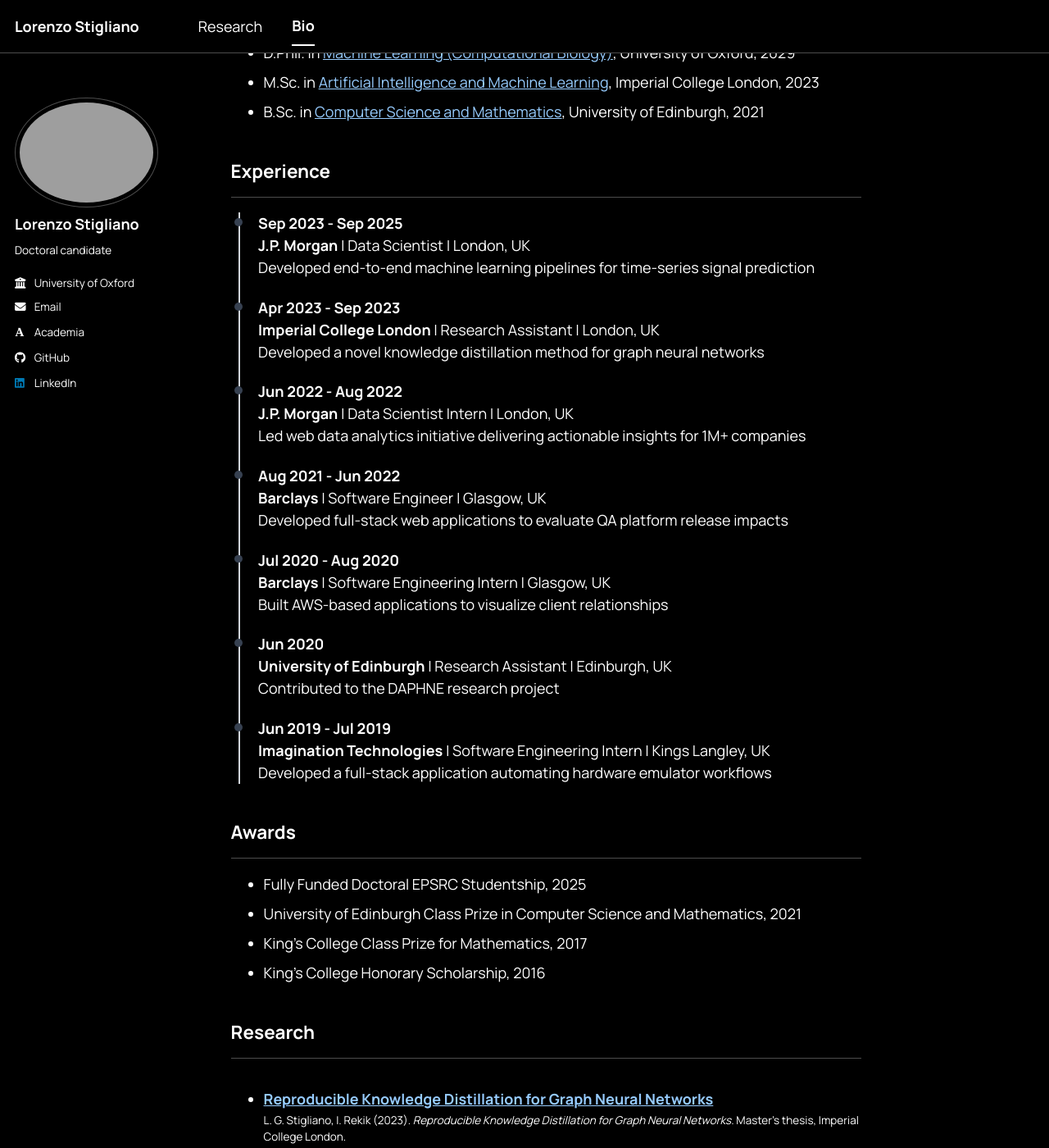
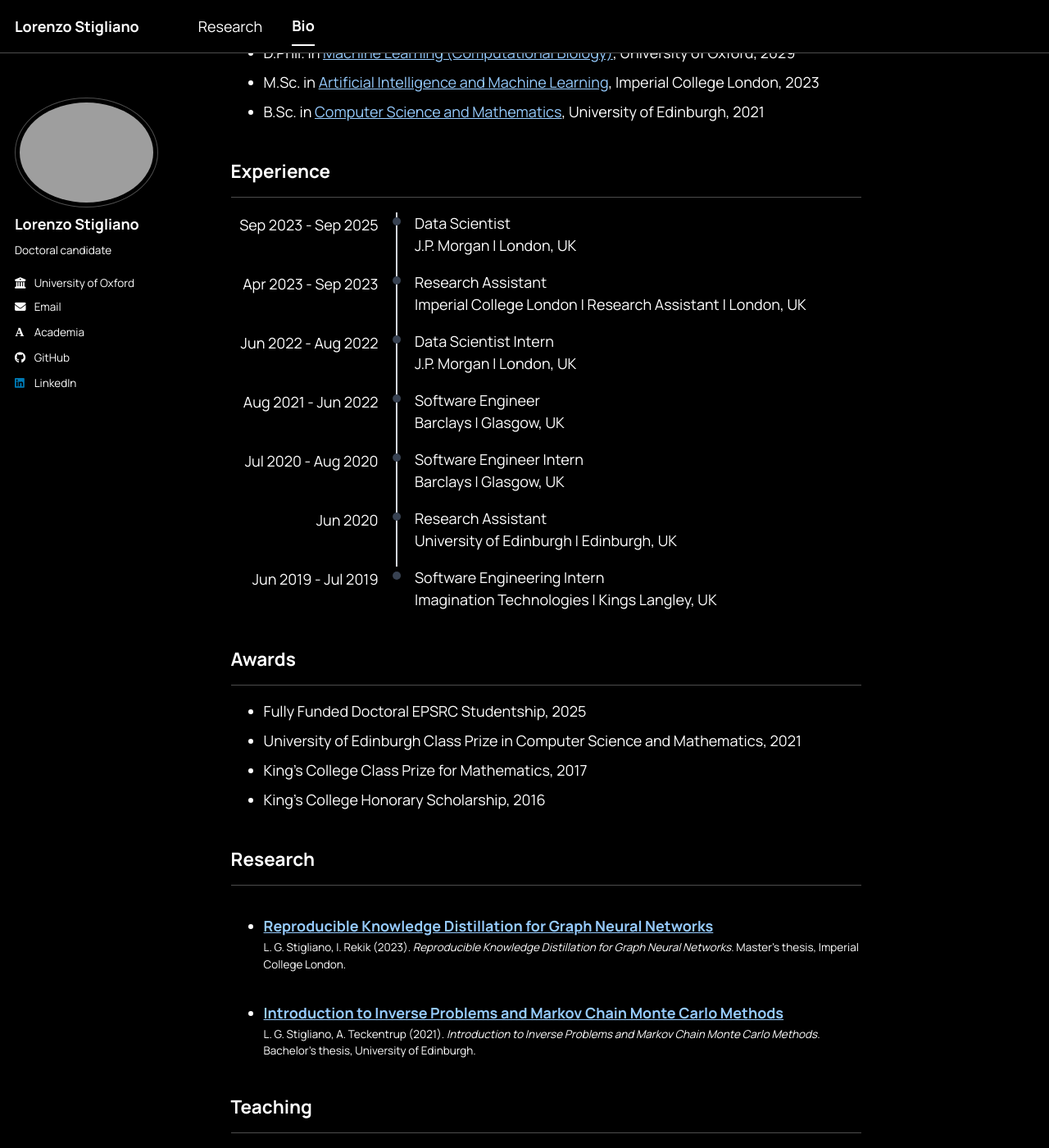
Before and after one commit to LorenzoStigliano/lorenzostigliano.github.io, a Jekyll site: the page built from _pages/cv.md, in a window 1280 px wide and 1400 px high, scrolled down 542 px. Shown: the whole window at 82% size. Built offline with Jekyll 4.4.1, drawn with Linux system fonts in a browser that asks for light colours; some web fonts are replaced; a script bundle is joined from its source files by our own code; library files that are not in the unit come from our copies.

Commit message:
formatting timeline

```diff
--- a/_pages/cv.md
+++ b/_pages/cv.md
@@ -27,54 +27,88 @@ I also keep a CV of [failures](https://lorenzostigliano.github.io/files/cv/Loren
 
 ## Experience
 ---
-<div style="border-left: 2px solid #d1d5db; margin-left: 0.5rem; padding-left: 1.25rem;">
-  <div style="position: relative; margin-bottom: 1.2rem;">
-    <span style="position: absolute; left: -1.62rem; top: 0.38rem; width: 0.55rem; height: 0.55rem; border-radius: 999px; background: #374151;"></span>
-    <div><strong>Sep 2023 - Sep 2025</strong></div>
-    <div><strong>J.P. Morgan</strong> | Data Scientist | London, UK</div>
-    <div>Developed end-to-end machine learning pipelines for time-series signal prediction</div>
+<div>
+  <div style="display:grid; grid-template-columns: 180px 30px 1fr; column-gap: 0.4rem; margin-bottom: 1rem;">
+    <div style="text-align:right; padding-top:0.1rem;">Sep 2023 - Sep 2025</div>
+    <div style="position:relative;">
+      <span style="position:absolute; left:50%; top:0; bottom:-1rem; width:2px; background:#d1d5db; transform:translateX(-50%);"></span>
+      <span style="position:absolute; left:50%; top:0.3rem; width:0.55rem; height:0.55rem; border-radius:999px; background:#374151; transform:translateX(-50%);"></span>
+    </div>
+    <div>
+      <div>Data Scientist</div>
+      <div>J.P. Morgan | London, UK</div>
+    </div>
   </div>
 
-  <div style="position: relative; margin-bottom: 1.2rem;">
-    <span style="position: absolute; left: -1.62rem; top: 0.38rem; width: 0.55rem; height: 0.55rem; border-radius: 999px; background: #374151;"></span>
-    <div><strong>Apr 2023 - Sep 2023</strong></div>
-    <div><strong>Imperial College London</strong> | Research Assistant | London, UK</div>
-    <div>Developed a novel knowledge distillation method for graph neural networks</div>
+  <div style="display:grid; grid-template-columns: 180px 30px 1fr; column-gap: 0.4rem; margin-bottom: 1rem;">
+    <div style="text-align:right; padding-top:0.1rem;">Apr 2023 - Sep 2023</div>
+    <div style="position:relative;">
+      <span style="position:absolute; left:50%; top:0; bottom:-1rem; width:2px; background:#d1d5db; transform:translateX(-50%);"></span>
+      <span style="position:absolute; left:50%; top:0.3rem; width:0.55rem; height:0.55rem; border-radius:999px; background:#374151; transform:translateX(-50%);"></span>
+    </div>
+    <div>
+      <div>Research Assistant</div>
+      <div>Imperial College London | Research Assistant | London, UK</div>
+    </div>
   </div>
 
-  <div style="position: relative; margin-bottom: 1.2rem;">
-    <span style="position: absolute; left: -1.62rem; top: 0.38rem; width: 0.55rem; height: 0.55rem; border-radius: 999px; background: #374151;"></span>
-    <div><strong>Jun 2022 - Aug 2022</strong></div>
-    <div><strong>J.P. Morgan</strong> | Data Scientist Intern | London, UK</div>
-    <div>Led web data analytics initiative delivering actionable insights for 1M+ companies</div>
+  <div style="display:grid; grid-template-columns: 180px 30px 1fr; column-gap: 0.4rem; margin-bottom: 1rem;">
+    <div style="text-align:right; padding-top:0.1rem;">Jun 2022 - Aug 2022</div>
+    <div style="position:relative;">
+      <span style="position:absolute; left:50%; top:0; bottom:-1rem; width:2px; background:#d1d5db; transform:translateX(-50%);"></span>
+      <span style="position:absolute; left:50%; top:0.3rem; width:0.55rem; height:0.55rem; border-radius:999px; background:#374151; transform:translateX(-50%);"></span>
+    </div>
+    <div>
+      <div>Data Scientist Intern</div>
+      <div>J.P. Morgan | London, UK</div>
+    </div>
   </div>
 
-  <div style="position: relative; margin-bottom: 1.2rem;">
-    <span style="position: absolute; left: -1.62rem; top: 0.38rem; width: 0.55rem; height: 0.55rem; border-radius: 999px; background: #374151;"></span>
-    <div><strong>Aug 2021 - Jun 2022</strong></div>
-    <div><strong>Barclays</strong> | Software Engineer | Glasgow, UK</div>
-    <div>Developed full-stack web applications to evaluate QA platform release impacts</div>
+  <div style="display:grid; grid-template-columns: 180px 30px 1fr; column-gap: 0.4rem; margin-bottom: 1rem;">
+    <div style="text-align:right; padding-top:0.1rem;">Aug 2021 - Jun 2022</div>
+    <div style="position:relative;">
+      <span style="position:absolute; left:50%; top:0; bottom:-1rem; width:2px; background:#d1d5db; transform:translateX(-50%);"></span>
+      <span style="position:absolute; left:50%; top:0.3rem; width:0.55rem; height:0.55rem; border-radius:999px; background:#374151; transform:translateX(-50%);"></span>
+    </div>
+    <div>
+      <div>Software Engineer</div>
+      <div>Barclays | Glasgow, UK</div>
+    </div>
   </div>
 
-  <div style="position: relative; margin-bottom: 1.2rem;">
-    <span style="position: absolute; left: -1.62rem; top: 0.38rem; width: 0.55rem; height: 0.55rem; border-radius: 999px; background: #374151;"></span>
-    <div><strong>Jul 2020 - Aug 2020</strong></div>
-    <div><strong>Barclays</strong> | Software Engineering Intern | Glasgow, UK</div>
-    <div>Built AWS-based applications to visualize client relationships</div>
+  <div style="display:grid; grid-template-columns: 180px 30px 1fr; column-gap: 0.4rem; margin-bottom: 1rem;">
+    <div style="text-align:right; padding-top:0.1rem;">Jul 2020 - Aug 2020</div>
+    <div style="position:relative;">
+      <span style="position:absolute; left:50%; top:0; bottom:-1rem; width:2px; background:#d1d5db; transform:translateX(-50%);"></span>
+      <span style="position:absolute; left:50%; top:0.3rem; width:0.55rem; height:0.55rem; border-radius:999px; background:#374151; transform:translateX(-50%);"></span>
+    </div>
+    <div>
+      <div>Software Engineer Intern</div>
+      <div>Barclays | Glasgow, UK</div>
+    </div>
   </div>
 
-  <div style="position: relative; margin-bottom: 1.2rem;">
-    <span style="position: absolute; left: -1.62rem; top: 0.38rem; width: 0.55rem; height: 0.55rem; border-radius: 999px; background: #374151;"></span>
-    <div><strong>Jun 2020</strong></div>
-    <div><strong>University of Edinburgh</strong> | Research Assistant | Edinburgh, UK</div>
-    <div>Contributed to the DAPHNE research project</div>
+  <div style="display:grid; grid-template-columns: 180px 30px 1fr; column-gap: 0.4rem; margin-bottom: 1rem;">
+    <div style="text-align:right; padding-top:0.1rem;">Jun 2020</div>
+    <div style="position:relative;">
+      <span style="position:absolute; left:50%; top:0; bottom:-1rem; width:2px; background:#d1d5db; transform:translateX(-50%);"></span>
+      <span style="position:absolute; left:50%; top:0.3rem; width:0.55rem; height:0.55rem; border-radius:999px; background:#374151; transform:translateX(-50%);"></span>
+    </div>
+    <div>
+      <div>Research Assistant</div>
+      <div>University of Edinburgh | Edinburgh, UK</div>
+    </div>
   </div>
 
-  <div style="position: relative;">
-    <span style="position: absolute; left: -1.62rem; top: 0.38rem; width: 0.55rem; height: 0.55rem; border-radius: 999px; background: #374151;"></span>
-    <div><strong>Jun 2019 - Jul 2019</strong></div>
-    <div><strong>Imagination Technologies</strong> | Software Engineering Intern | Kings Langley, UK</div>
-    <div>Developed a full-stack application automating hardware emulator workflows</div>
+  <div style="display:grid; grid-template-columns: 180px 30px 1fr; column-gap: 0.4rem;">
+    <div style="text-align:right; padding-top:0.1rem;">Jun 2019 - Jul 2019</div>
+    <div style="position:relative;">
+      <span style="position:absolute; left:50%; top:0.3rem; width:0.55rem; height:0.55rem; border-radius:999px; background:#374151; transform:translateX(-50%);"></span>
+    </div>
+    <div>
+      <div>Software Engineering Intern</div>
+      <div>Imagination Technologies | Kings Langley, UK</div>
+    </div>
   </div>
 </div>
 
```
